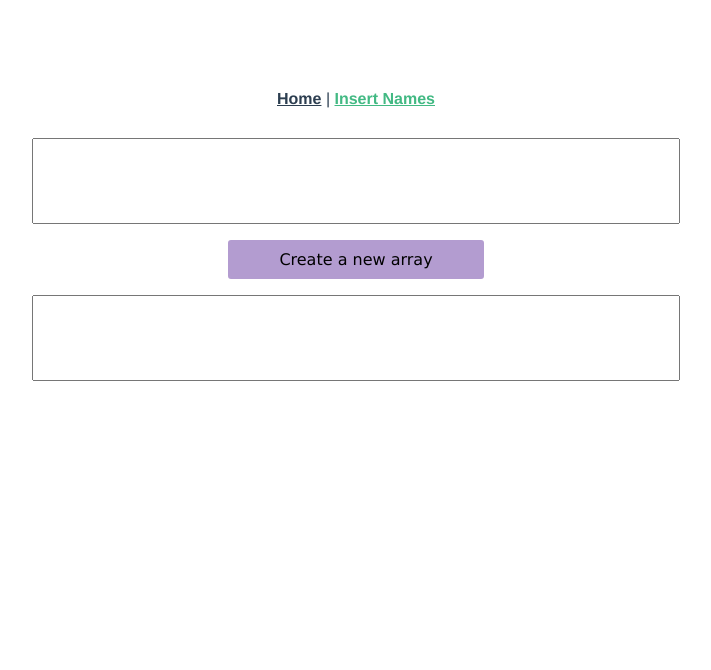
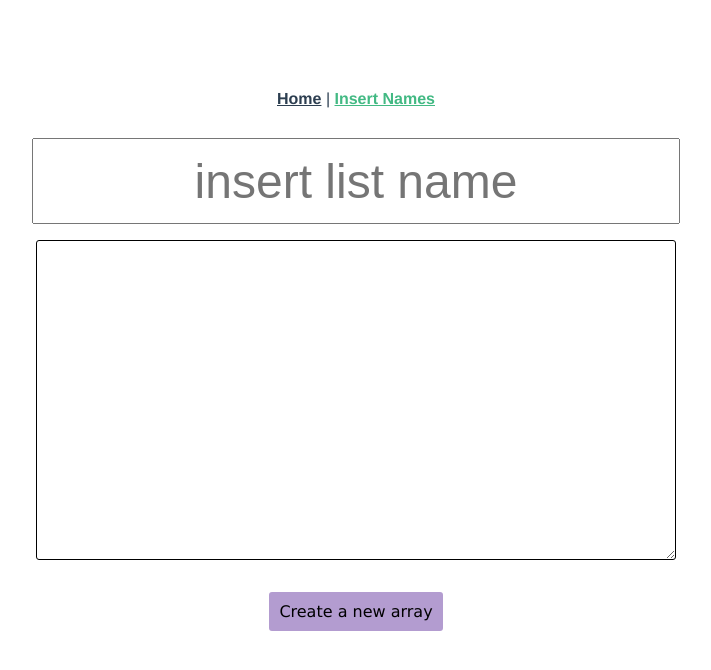
Before and after one commit to 3aluw/randompuipilpicker, a Vue app: page /#/newList in a window 1280 px wide. Shown: the top 670 px of the page, without its empty margins (284-995 px from the left). Built offline with nearby package versions, Linux system fonts and the light colour scheme.

Commit message:
Unuse of the component and merge it functionality

```diff
--- a/src/App.vue
+++ b/src/App.vue
@@ -1,11 +1,27 @@
 <template>
   <div id="nav">
     <router-link to="/">Home</router-link> |
-    <router-link to="/newList">Insert Names</router-link>
+    <router-link to="/newList" >Insert Names</router-link>
   </div>
-  <router-view/>
+
+  <router-view @inserted-names-array="nameslister" />
+
 </template>
+<script>
+export default {
 
+  data(){
+    return{namesArray:[]}
+
+  },
+  methods:{
+    nameslister(e){
+      console.log(e)
+      this.namesArray = e;
+    }
+  }
+}
+</script>
 <style>
 #app {
   font-family: Avenir, Helvetica, Arial, sans-serif;
--- a/src/components/ListNameInsertFieldC.vue
+++ b/src/components/ListNameInsertFieldC.vue
@@ -1,7 +1,7 @@
 <template>
  <div class="container">
-<input type="text" v-model="NewlistName"> <br>
-<button @click="ArrayCreator"> Create a new array </button>
+<input type="text" v-model="NewlistName" @input="arrayCreator" placeholder="insert list name" > <br>
+<button @click="arrayCreator"> Create a new array </button>
  </div>
 </template>
 
@@ -10,38 +10,16 @@ export default {
   name: 'ListNameInsertFieldC',
 data(){
   return{
-NewlistName : ""
+NewlistName : "",
 
   }
 },
 methods:{
-  ArrayCreator(){
-    this.$emit("NewArrCreator", this.NewlistName);
-    this.NewlistName = '';
-  }
+  arrayCreator(){
+    this.$emit("NewListName", this.NewlistName);
+  },
 }
 }
 </script>
 
 <!-- Add "scoped" attribute to limit CSS to this component only -->
-<style scoped>
-h3 {
-  margin: 40px 0 0;
-}
-ul {
-  list-style-type: none;
-  padding: 0;
-}
-li {
-  display: inline-block;
-  margin: 0 10px;
-}
-a {
-  color: #42b983;
-}
-button{
-  min-width: 20vw;
-  min-height: 4vh;
-
-}
-</style>
--- a/src/views/Home.vue
+++ b/src/views/Home.vue
@@ -1,5 +1,5 @@
 <template>
-  <ListNameInsertFieldC @NewArrCreator="newarrcreator"/>
+
   <div class="lists-container">
 <div class="saved-list" v-for="(list, index) in lists" :key="list.number" @click="listExtrcat(index)">
  {{list.number}}
@@ -11,13 +11,11 @@
 </template>
 
 <script>
-import ListNameInsertFieldC from '../components/ListNameInsertFieldC.vue'
+
 
 export default {
   name: 'Home',
-  components: {
-    ListNameInsertFieldC
-  },
+   emits: ["inserted-names-array"],
 
   data(){
     return{
@@ -68,16 +66,6 @@ console.log(this.currentObj)
 },
 saver(){
   this.lists.splice(this.currentObjIndex ,1,this.currentObj);
-
-},
-newarrcreator(name){
-  this.lists.push({
-    number : name,
-    arr: this.arr
-  });
-
- this.currentObj = this.lists[this.lists.length-1]
-
 
 }
 }
--- a/src/views/newListV.vue
+++ b/src/views/newListV.vue
@@ -1,22 +1,60 @@
 <template>
- <div class="list-name">
-    <ListNameInsertFieldC/>
- </div>
- <div class="names-container">
-<input type="text">
-
+<div class="container">
+<input type="text" v-model="newList.listName"  placeholder="insert list name" > <br>
+<textarea class="names-input" type="text"  v-model="newList.names" ></textarea>
+ <button @click="listCreatorEmitter"> Create a new array </button>
+ <p v-if="error">please enter a name for your list, and your student's names</p>
  </div>
 </template>
 
 
 <script>
 
-import ListNameInsertFieldC from '../components/ListNameInsertFieldC.vue'
+
 
 export default {
   name: 'Home',
-  components: {
-    ListNameInsertFieldC
-  }}
+   emits: ["inserted-names-array"],
+
+  data(){
+    return{
+      error: false,
+      newList:{
+        listName: null,
+        names: null,
+        arr:[]
+      }
+    }
+  },
+
+methods:{
+  listCreatorEmitter(e){
+  if(this.newList.names==false || this.newList.listName == false){
+   this.error = true
+  }else{
+     this.newList.names = this.newList.names.trim().split(/\s*,\s*/);
+    console.log( this.newList)
+  }
+  },
+
+}}
 
   </Script>
+  <style scoped>
+textarea{
+     display: block;
+    margin: 0 auto;
+    margin-block: 1rem;
+}
+.names-input{
+  margin-block: 1rem;
+  box-sizing: border-box;
+border: 0.5px black solid;
+border-radius: 3px;
+min-height: 40vh;
+min-width: 50vw;
+text-align: left;
+padding: 0.8rem;
+  }
+
+  </style>
```
